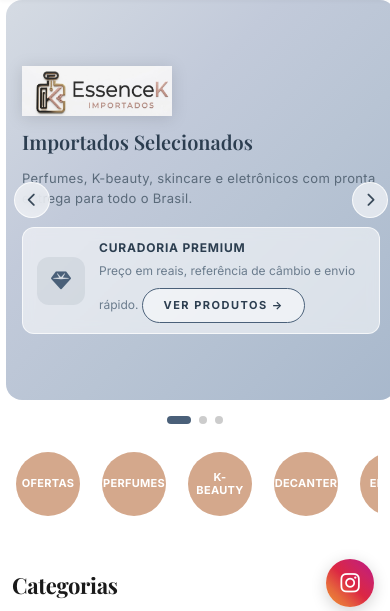
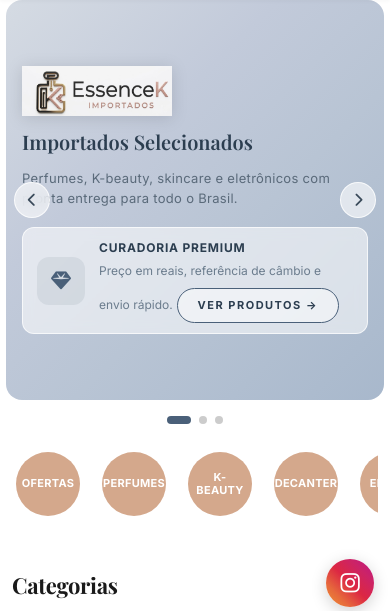
Before and after one commit to MarcosPauloOtaviano/essencek, a Django app: page / in a window 390 px wide. Shown: the part 163-774 px from the top of the page. Run offline with Django 4.2, Linux system fonts and the light colour scheme; data comes from the database, SQL or seed files in the repository; data that the repository does not hold is empty; some libraries are stand-ins or nearby versions.

Commit message:
Fix mobile hero overflow

```diff
--- a/templates/home.html
+++ b/templates/home.html
@@ -211,7 +211,7 @@
 
 /* ─── RESPONSIVE BANNER ───────────────────────────────────── */
 @media (max-width: 768px) {
-  .hero-carousel { border-radius: 12px; margin: 0 8px; }
+  .hero-carousel { border-radius: 12px; width: calc(100% - 16px); margin: 0 auto; }
   .hero-slide { min-height: 480px; }
   .slide-content {
     grid-template-columns: 1fr;
@@ -230,7 +230,7 @@
 }
 
 @media (max-width: 480px) {
-  .hero-carousel { border-radius: 10px; margin: 0 6px; }
+  .hero-carousel { border-radius: 10px; width: calc(100% - 12px); margin: 0 auto; }
   .hero-slide { min-height: 400px; }
   .slide-content { padding: 20px 16px; }
   .slide-headline { font-size: 20px; }
```
